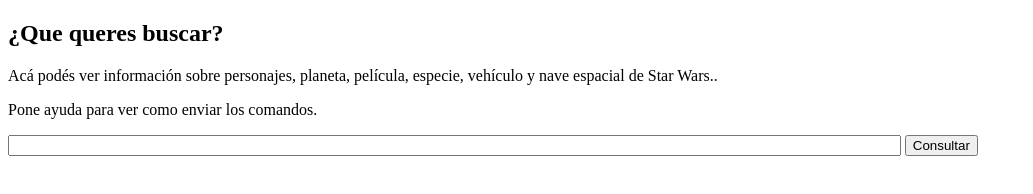
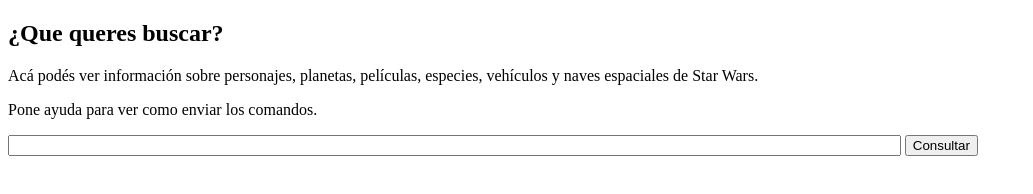
Before and after one commit to feliperodriguezd/API-Star-Wars, a plain HTML site: page index.html in a window 1280 px wide. Shown: the whole page, without its empty margins (0-1033 px from the left). Drawn offline with Linux system fonts and the light colour scheme.

Commit message:
Actualización de textos

```diff
--- a/index.html
+++ b/index.html
@@ -11,7 +11,7 @@
     <script src="personajes.js"></script>
     <script src="index.js"></script>
     <h2 id="titulo"> ¿Que queres buscar?</h2>
-    <p> Acá podés ver información sobre personajes, planeta, película, especie, vehículo y nave espacial de Star Wars..</p>
+    <p> Acá podés ver información sobre personajes, planetas, películas, especies, vehículos y naves espaciales de Star Wars.</p>
     <p> Pone ayuda para ver como enviar los comandos.</p>
     <input type="text" id="frase" style="width : 70%">
     <input type="button" id = "boton" value="Consultar">
```
Also changed, not shown: 1 other file.
